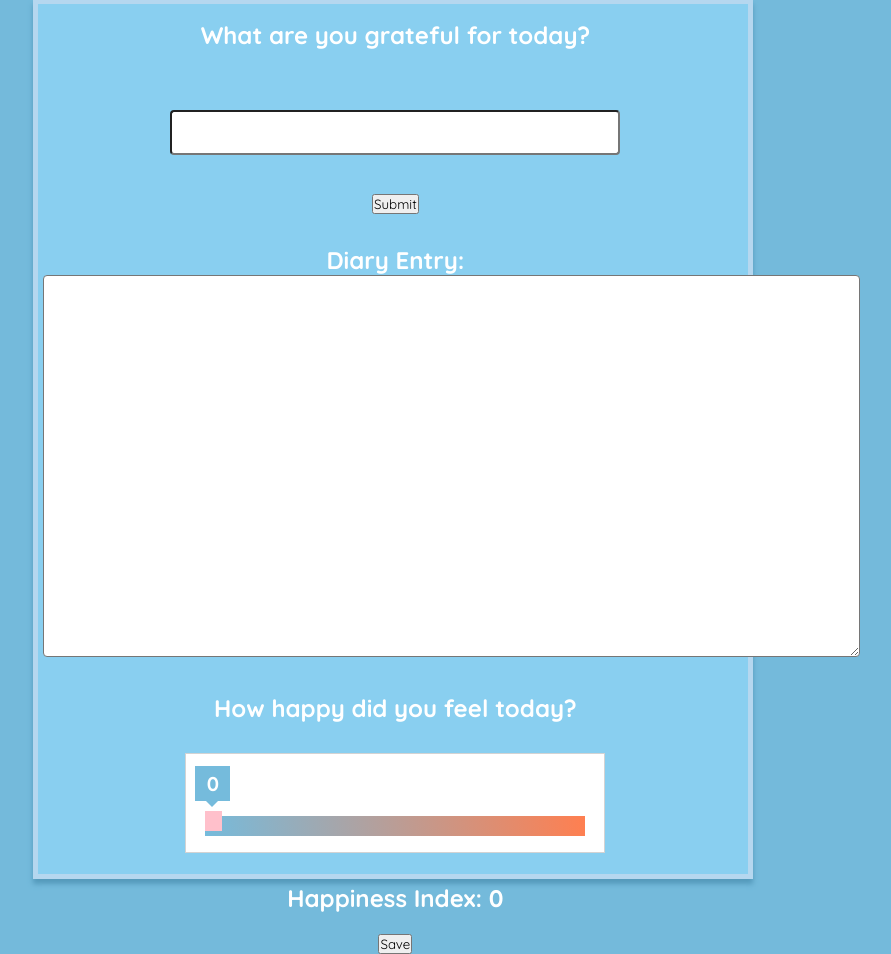
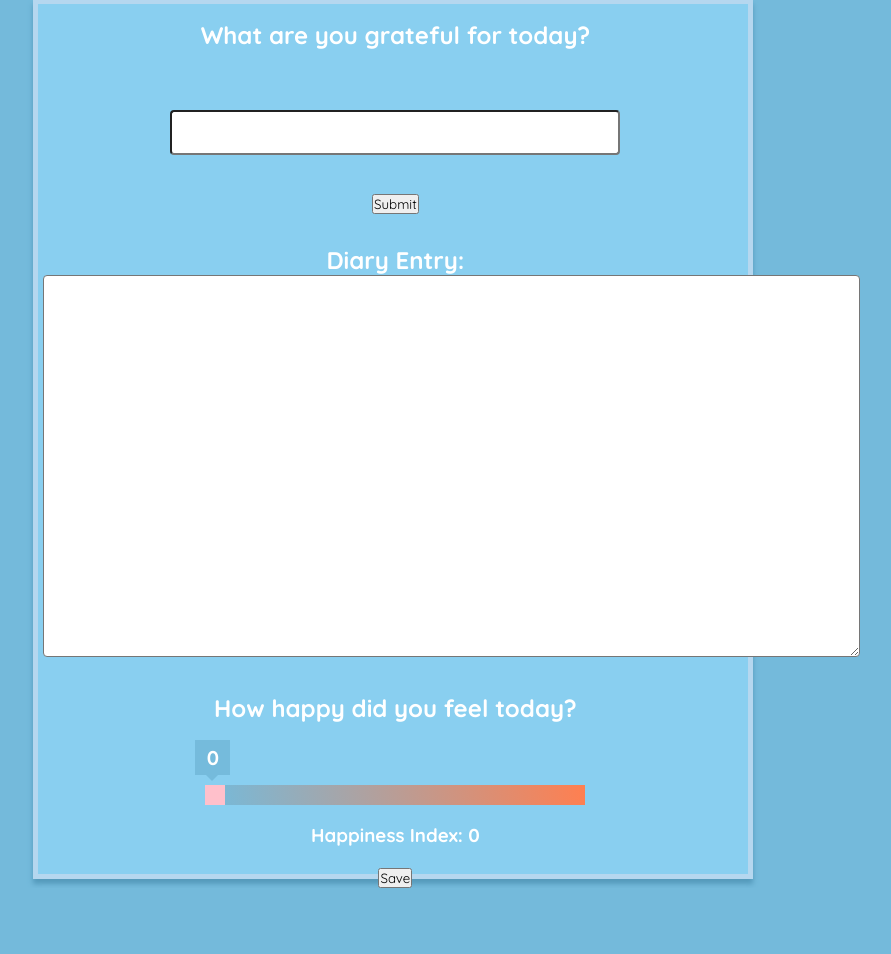
Before and after one commit to tonylay7/cloudu, a PHP site: page /Diary.php in a window 1280 px wide. Shown: the part 151-1105 px from the top of the page, without its empty margins (247-1138 px from the left). After the commit the page ends 1039 px from the top, so only its background shows below. Run offline with PHP 8.4, Linux system fonts and the light colour scheme; the visitor is signed in with stand-in values (Sample User, id 1); data that the repository does not hold is empty.

Commit message:
slider styling

```diff
--- a/WebPages/Diary.php
+++ b/WebPages/Diary.php
@@ -74,16 +74,16 @@ if(!$conn){
             .lineDiv {
                 position: relative;
                 height: 20px;
-                background:linear-gradient(80deg,rgb(117, 187, 220),coral);
+                background:linear-gradient(80deg,rgb(115, 187, 220),rgb(255, 127, 80));
                 width: 380px;
                 margin: 60px auto;
             }
 
             .lineDiv .minBlock {
                 position: absolute;
-                top: -5px;
+                top: 0px;
                 left: 0;
-                width: 17px;
+                width: 20px;
                 height: 20px;
                 background: pink;
                 cursor: pointer
@@ -120,10 +120,8 @@ if(!$conn){
             #sliderBackground{
                 margin: 0 auto;
                 padding-top: 2px;
-                background-color: white;
                 width: 420px;
                 height: 100px;
-                border: 1px solid lightgrey;
             }
 
             .phrases{
@@ -222,8 +220,6 @@ if(!$conn){
 
                 <br><br>
                 <h2>How happy did you feel today?<h2>
-
-                <br>
                 <div id="sliderBackground">
                     <div id="lineDiv" class="lineDiv">
                         <div id="minBlock" class="minBlock">
@@ -231,8 +227,7 @@ if(!$conn){
                         </div>
                     </div>
                 </div>
-                <br>
-                <h2>Happiness Index: <span id="msg">0</span></h2>
+                <h3>Happiness Index: <span id="msg">0</span></h3>
                 <br>
                 <input type="hidden" id="mood" name="mood" value="">
                 <button onclick="save()">Save</button>
```
